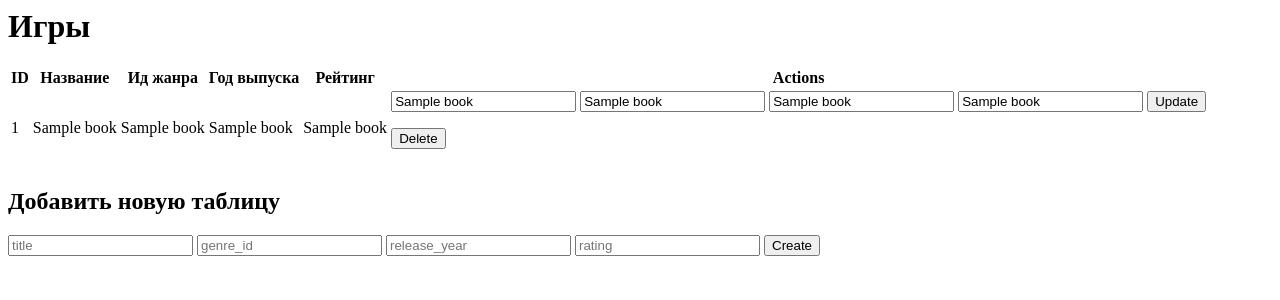
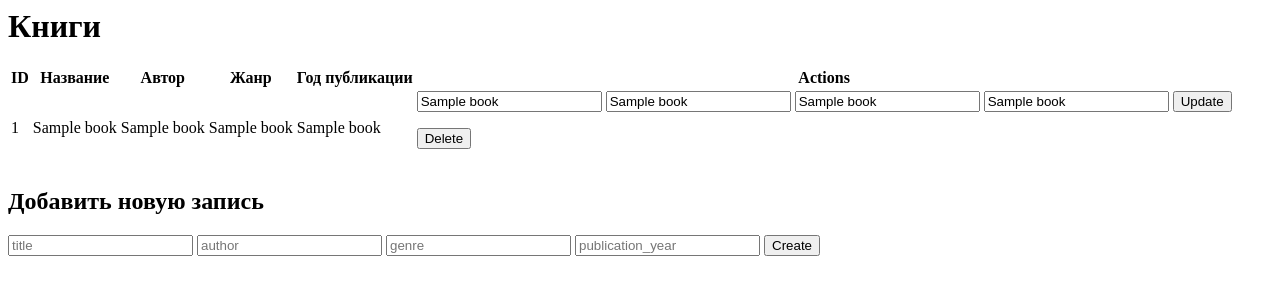
Before and after one commit to Sergeous/fomincurs1, a Flask app: page / in a window 1280 px wide. Shown: the top 300 px of the page. Run offline with Flask 3, Linux system fonts and the light colour scheme; a database or web service that is not in the repository returns one stand-in record (values such as "Sample title"); some libraries are stand-ins or nearby versions.

Commit message:
Denis add his record

```diff
--- a/Site/templates/index.html
+++ b/Site/templates/index.html
@@ -1,17 +1,17 @@
 <html>
 <head>
-	<title>Таблица игр</title>
+	<title>Список книженций</title>
 </head>
 <body>
-	<h1>Игры</h1>
+	<h1>Книги</h1>
 	<table>
 	<thead>
 		<tr>
 		<th>ID</th>
 		<th>Название</th>
-		<th>Ид жанра</th>
-		<th>Год выпуска</th>
-		<th>Рейтинг</th>
+		<th>Автор</th>
+		<th>Жанр</th>
+		<th>Год публикации</th>
 		<th>Actions</th>
 		</tr>
 	</thead>
@@ -25,15 +25,15 @@
 		<td>{{ row[4] }}</td>
 		<td>
 			<form action="/update" method="post">
-			<input type="hidden" name="id" value="{{ row[0] }}">
+			<input type="hidden" name="book_id" value="{{ row[0] }}">
 			<input type="text" name="title" value="{{ row[1] }}">
-			<input type="text" name="genre_id" value="{{ row[2] }}">
-			<input type="text" name="release_year" value="{{ row[3] }}">
-			<input type="text" name="rating" value="{{ row[4] }}">
+			<input type="text" name="author" value="{{ row[2] }}">
+			<input type="text" name="genre" value="{{ row[3] }}">
+			<input type="text" name="publication_year" value="{{ row[4] }}">
 			<input type="submit" value="Update">
 			</form>
 			<form action="/delete" method="post">
-			<input type="hidden" name="id" value="{{ row[0] }}">
+			<input type="hidden" name="book_id" value="{{ row[0] }}">
 			<input type="submit" value="Delete">
 			</form>
 		</td>
@@ -41,12 +41,12 @@
 		{% endfor %}
 	</tbody>
 	</table>
-	<h2>Добавить новую таблицу</h2>
+	<h2>Добавить новую запись</h2>
 	<form action="/create" method="post">
 	<input type="text" name="title" placeholder="title">
-	<input type="text" name="genre_id" placeholder="genre_id">
-	<input type="text" name="release_year" placeholder="release_year">
-	<input type="text" name="rating" placeholder="rating">
+	<input type="text" name="author" placeholder="author">
+	<input type="text" name="genre" placeholder="genre">
+	<input type="text" name="publication_year" placeholder="publication_year">
 	<input type="submit" value="Create">
 	</form>
 </body>
```
